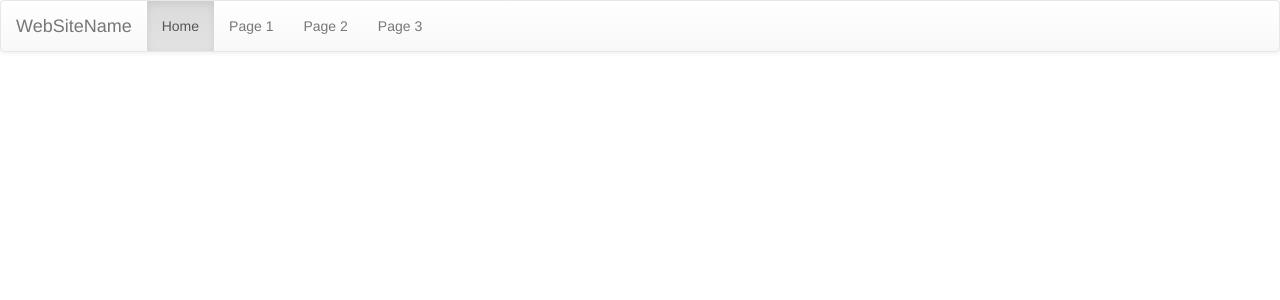
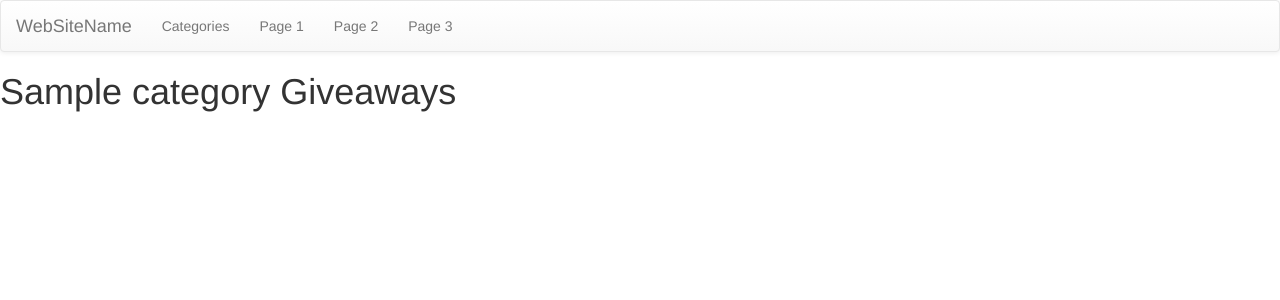
Before and after one commit to tcanfield/giveaway, a Django app: page /giveaway_list/1/ in a window 1280 px wide. Shown: the top 300 px of the page. Run offline with Django 3.2, Linux system fonts and the light colour scheme; tables that the repository leaves empty hold one stand-in row (values such as "Sample post"); some libraries are stand-ins or nearby versions.

Commit message:
Some html changes

```diff
--- a/giveaway/templates/giveaway/base.html
+++ b/giveaway/templates/giveaway/base.html
@@ -8,10 +8,10 @@
   <nav class="navbar navbar-default">
     <div class="container-fluid">
       <div class="navbar-header">
-        <a class="navbar-brand" href="#">WebSiteName</a>
+        <a class="navbar-brand" href="/">WebSiteName</a>
       </div>
       <ul class="nav navbar-nav">
-        <li class="active"><a href="#">Home</a></li>
+        <li><a href="/">Categories</a></li>
         <li><a href="#">Page 1</a></li>
         <li><a href="#">Page 2</a></li>
         <li><a href="#">Page 3</a></li>
--- a/giveaway/templates/giveaway/category_list.html
+++ b/giveaway/templates/giveaway/category_list.html
@@ -2,6 +2,7 @@
 {% block title %}Categories{% endblock %}
 
 {% block body %}
+  <h1>Categories</h1>
   {% for category in parent_categories %}
     <div id="category-list">
       <div id="category-listing">
--- a/giveaway/templates/giveaway/giveaway.html
+++ b/giveaway/templates/giveaway/giveaway.html
@@ -3,6 +3,7 @@
 
 {% block body %}
   <div class="prize-listing">
+    <h1> Enter Giveaway </h1>
     <a href="{% url 'giveaway' pk=giveaway.pk %}">  {{ giveaway.name }} </a>
     <img src="{{ giveaway.prize.image.url }}"
     <span class="prize-start"> {{ giveaway.start_date }} </span>
--- a/giveaway/templates/giveaway/giveaway_list.html
+++ b/giveaway/templates/giveaway/giveaway_list.html
@@ -2,6 +2,7 @@
 {% block title %}Giveaway list{% endblock %}
 
 {% block body %}
+  <h1>{{ parent_category.name }} Giveaways</h1>
   {% for giveaway in active_giveaways %}
     <div class="prize-listing">
         <a href="{% url 'giveaway' pk=giveaway.pk %}">  {{ giveaway.name }} </a>
--- a/giveaway/views.py
+++ b/giveaway/views.py
@@ -15,7 +15,7 @@
     all_categories.extend(sub_categories)
 
     active_giveaways = Giveaway.objects.filter(end_time=None).filter(category__in=all_categories)
-    return render(request, 'giveaway/giveaway_list.html', {'active_giveaways': active_giveaways})
+    return render(request, 'giveaway/giveaway_list.html', {'active_giveaways': active_giveaways, 'parent_category':parent_category})
 
 def giveaway(request, pk):
     giveaway = Giveaway.objects.get(pk=pk)
```
